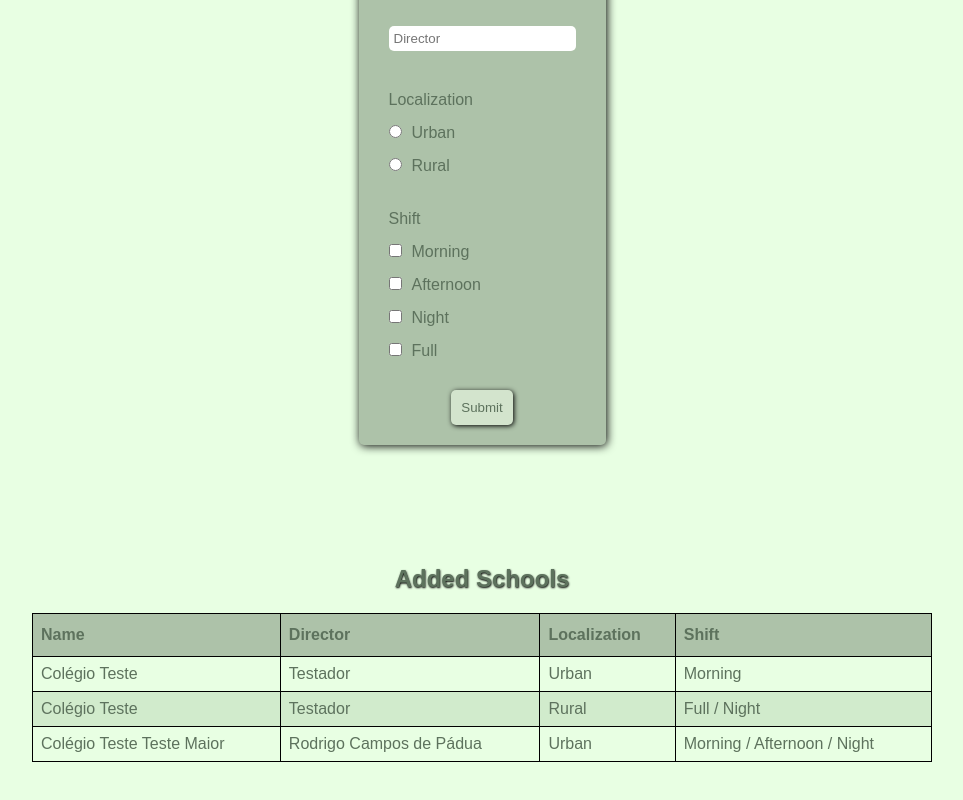
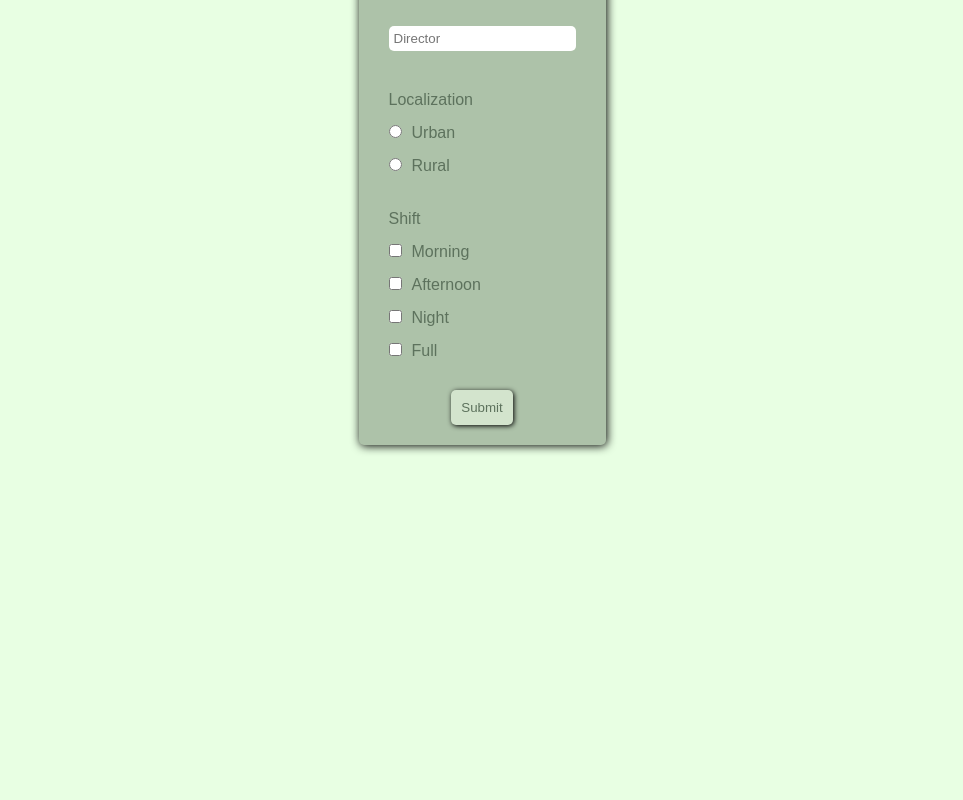
Before and after one commit to rodrigocdpadua/mobieduca, a React (Create React App) app: page /add-schools in a window 1280 px wide. Shown: the part 262-1062 px from the top of the page, without its empty margins (158-1121 px from the left). After the commit the page ends 800 px from the top, so only its background shows below. Built offline with nearby package versions, Linux system fonts and the light colour scheme; data requests are answered from the project's data file; sample sign-in values are in the browser's storage.

Commit message:
delete added schools

```diff
--- a/src/components/header/styles.css
+++ b/src/components/header/styles.css
@@ -32,3 +32,6 @@
 #logout:hover{
     background-color: #ff8484;
 }
+#logout:active{
+    background-color: #e46060;
+}
--- a/src/db.json
+++ b/src/db.json
@@ -13,36 +13,5 @@
       "id": 2
     }
   ],
-  "schools": [
-    {
-      "schoolName": "Colégio Teste",
-      "director": "Testador",
-      "localization": "Urban",
-      "shift": [
-        "Morning"
-      ],
-      "id": 1
-    },
-    {
-      "schoolName": "Colégio Teste",
-      "director": "Testador",
-      "localization": "Rural",
-      "shift": [
-        "Full",
-        "Night"
-      ],
-      "id": 2
-    },
-    {
-      "schoolName": "Colégio Teste Teste Maior",
-      "director": "Rodrigo Campos de Pádua",
-      "localization": "Urban",
-      "shift": [
-        "Morning",
-        "Afternoon",
-        "Night"
-      ],
-      "id": 3
-    }
-  ]
+  "schools": []
 }
--- a/src/pages/add_schools/add_school_list.js
+++ b/src/pages/add_schools/add_school_list.js
@@ -4,17 +4,31 @@ const AddSchoolList = (props) => {
     const [listSchools, setListSchools] = useState([]);
 
     useEffect(() => {
-        console.log("UseEffect")
+        updateListSchools()
+    },[props.listSchoolsChange])
 
+    const updateListSchools = () => {
         fetch('http://localhost:5000/schools')
         .then(res => res.json())
         .then(
             schools => { setListSchools(schools) }
         );
-    },[props.listSchoolsChange])
+    }
+
+    const deleteSchool = (e) => {
+        const answer = window.confirm('Are you sure to delete this school?')
+
+        if(answer){
+            fetch('http://localhost:5000/schools/' + e.target.value, {
+                method: 'DELETE'
+            })
+            .then(updateListSchools())
+        }
+    }
 
     return(
         <div className="add-school-list-container">
+            {listSchools.length !== 0 &&
                 <div className="add-school-list-card">
                     <h2>Added Schools</h2>
                     <table className='table-list-school'>
@@ -24,6 +38,7 @@ const AddSchoolList = (props) => {
                                 <th>Director</th>
                                 <th>Localization</th>
                                 <th>Shift</th>
+                                <th></th>
                             </tr>
                         </thead>
                         <tbody>
@@ -34,12 +49,14 @@ const AddSchoolList = (props) => {
                                         <td>{school.director}</td>
                                         <td>{school.localization}</td>
                                         <td>{school.shift.join(' / ')}</td>
+                                        <td id="td-delete"><button value={school.id} className="delete-school-button" onClick={deleteSchool}>X</button></td>
                                     </tr>
                                 )
                             }
                         </tbody>
                     </table>
                 </div>
+            }
         </div>
     );
 }
--- a/src/pages/add_schools/styles.css
+++ b/src/pages/add_schools/styles.css
@@ -24,8 +24,8 @@
     border: none;
     border-radius: 5px;
     background-color: var(--button-color);
-    text-decoration: none;
     box-shadow: 1px 1px 5px #000000;
+    cursor: pointer;
 }
 .add-school-form button:hover{
     background-color: var(--button-color-hover);
@@ -73,3 +73,21 @@
     text-align: center;
     text-shadow: 0.5px 0.5px 2px #000000;
 }
+#td-delete{
+    text-align: center;
+}
+.delete-school-button{
+    padding: 5px;
+    text-align: center;
+    border: none;
+    border-radius: 5px;
+    background-color: #e47878;
+    box-shadow: 1px 1px 5px #000000;
+    cursor: pointer;
+}
+.delete-school-button:hover{
+    background-color: #ff8484;
+}
+.delete-school-button:active:active{
+    background-color: #e46060;
+}
--- a/src/pages/list_schools_api/styles.css
+++ b/src/pages/list_schools_api/styles.css
@@ -30,6 +30,7 @@
     background-color: var(--button-color);
     text-decoration: none;
     box-shadow: 1px 1px 5px #000000;
+    cursor: pointer;
 }
 .search-container button:hover{
     background-color: var(--button-color-hover);
```
Lines whose indentation alone changed are shown as unchanged.
